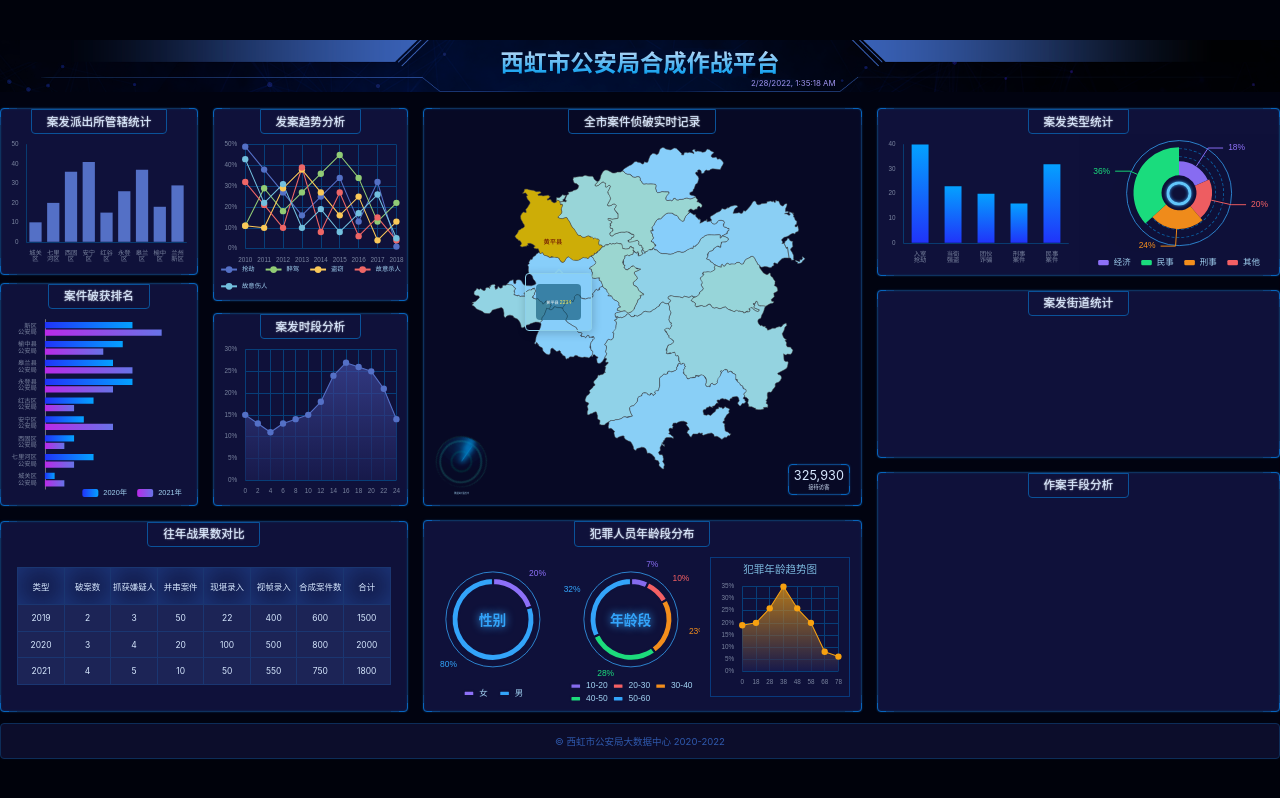
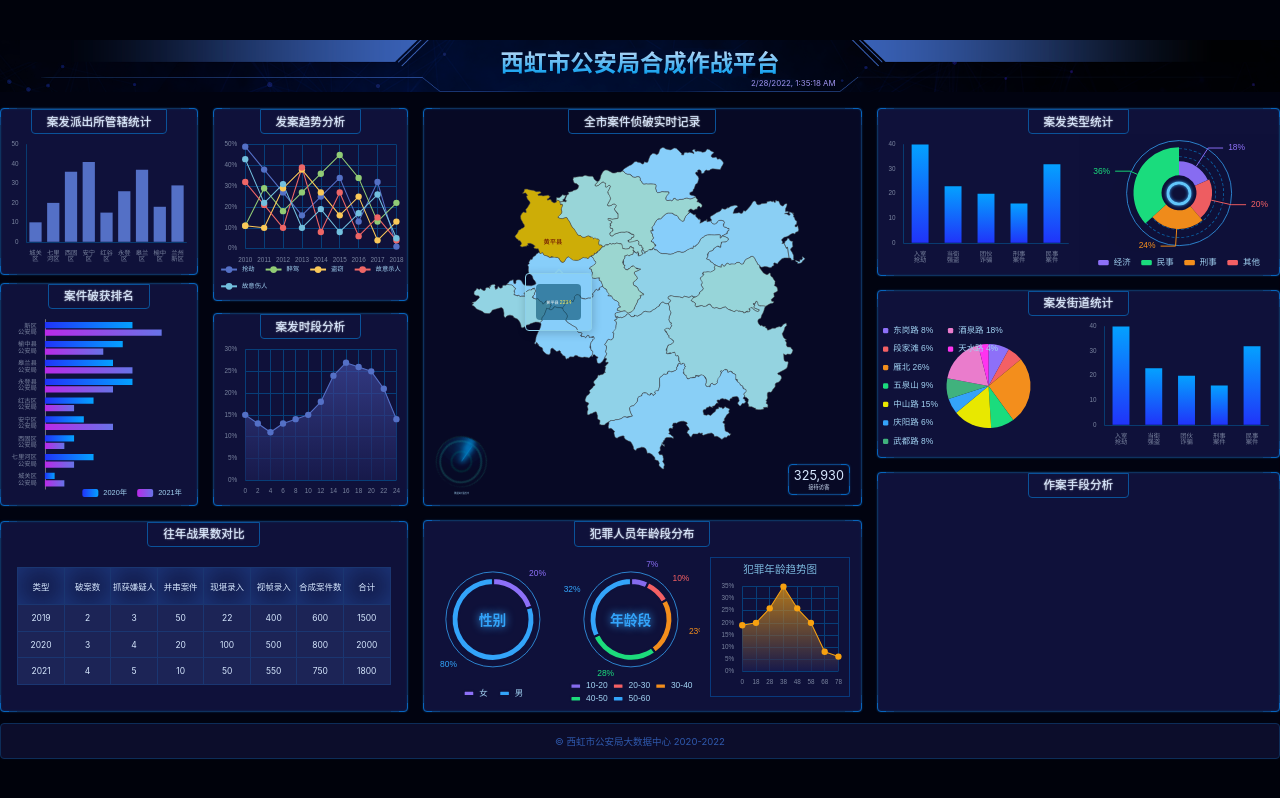
Before and after one commit to GeekyGuang/bigscreen, a React (Vite) app: page / in a window 1280 px wide. Built offline with nearby package versions, Linux system fonts and the light colour scheme.

Commit message:
添加Chart12/13

```diff
--- /dev/null
+++ b/src/components/Chart_12.tsx
@@ -0,0 +1,72 @@
+import React, { useEffect, useRef } from 'react'
+import * as echarts from 'echarts'
+import { createEchartsOptions } from '../shared/create-echart-options'
+import { px } from '../shared/px'
+
+export const Chart12 = () => {
+  const divRef = useRef(null)
+
+  useEffect(() => {
+    const data = [
+      { value: 0.08, name: '东岗路' },
+      { value: 0.06, name: '段家滩' },
+      {value: 0.26, name: '雁北'},
+      {value: 0.09, name: '五泉山'},
+      {value: 0.15, name: '中山路'},
+      {value: 0.06, name: '庆阳路'},
+      {value: 0.08, name: '武都路'},
+      {value: 0.18, name: '酒泉路'},
+      {value: 0.04, name: '天水路'}
+    ]
+
+    var myChart = echarts.init(divRef.current)
+    const color = ['#8d70f8', '#f46064', '#f38e1c', '#1adc7d','#e8e800','#34a3f9','#40b27d','#ea7ccc','#ff33ef']
+    myChart.setOption(
+      createEchartsOptions({
+        color: color,
+        xAxis: { show: false },
+        yAxis: { show: false },
+        grid: {x: 0, x2: 0, y: 0, y2: 0, containLabel: true},
+        legend: {
+          orient: 'vertical',
+          left: 0,
+          top: 'center',
+          itemWidth: px(10),
+          itemHeight: px(10),
+          textStyle: {
+            fontSize: px(16),
+            lineHeight: px(16),
+            color: '#a1d1f1',
+          },
+          formatter(name) {
+            const value = data.filter(i => i.name === name)[0]?.value * 100 + '%';
+            return name + ' ' + value;
+          }
+        },
+        series: [
+          {
+            name: '访问来源',
+            type: 'pie',
+            radius: '60%',
+            // 图例位置
+            center: ['55%', '50%'],
+            avoidLabelOverlap: false,
+            labelLine: {
+              show: false,
+            },
+            label: {
+              show: false,
+            },
+            data: data.map((item, index) => {
+              return { ...item, label: { color: color[index] } }
+            }),
+          },
+        ],
+      })
+    )
+  }, [])
+
+  return (
+        <div className="chart" ref={divRef} />
+  )
+}
--- /dev/null
+++ b/src/components/Chart_13.tsx
@@ -0,0 +1,64 @@
+import React, { useEffect, useRef } from 'react'
+import * as echarts from 'echarts'
+import { px } from '../shared/px'
+import { createEchartsOptions } from '../shared/create-echart-options'
+export const Chart13 = () => {
+  const divRef = useRef(null)
+  useEffect(() => {
+    const myChart = echarts.init(divRef.current)
+    myChart.setOption(
+      createEchartsOptions({
+        xAxis: {
+          data: ['入室抢劫', '当街强盗', '团伙诈骗', '刑事案件', '民事案件'],
+          axisTick: { show: false },
+          axisLine: {
+            lineStyle: { color: '#083B70' },
+          },
+          axisLabel: {
+            formatter(val) {
+              if (val.length > 2) {
+                const array = val.split('')
+                array.splice(2, 0, '\n')
+                return array.join('')
+              }
+              return val
+            },
+          },
+        },
+        yAxis: {
+          axisLine: {
+            show: true,
+            lineStyle: { color: '#083B70' },
+          },
+          // 隐藏网格线
+          splitLine: {
+            show: false,
+          },
+        },
+        series: [
+          {
+            type: 'bar',
+            data: [40, 23, 20, 16, 32],
+            barWidth: px(32),
+            barGap: px(32),
+            itemStyle: {
+              normal: {
+                color: new echarts.graphic.LinearGradient(0, 0, 0, 1, [
+                  {
+                    offset: 1,
+                    color: '#2034f9',
+                  },
+                  {
+                    offset: 0,
+                    color: '#04a1ff',
+                  },
+                ]),
+              },
+            },
+          },
+        ],
+      })
+    )
+  }, [])
+  return <div ref={divRef} className="chart"></div>
+}
--- a/src/pages/home.tsx
+++ b/src/pages/home.tsx
@@ -12,6 +12,8 @@ import { Chart8 } from '../components/Chart_8'
 import { Chart9 } from '../components/Chart_9'
 import { Chart10 } from '../components/Chart_10'
 import { Chart11 } from '../components/Chart_11'
+import { Chart12 } from '../components/Chart_12'
+import { Chart13 } from '../components/Chart_13'
 
 export const Home = () => {
   const year = new Date().getFullYear()
@@ -60,7 +62,10 @@ export const Home = () => {
           </div>
           <div className="bordered row2 案发街道">
             <h2>案发街道统计</h2>
-            <div className="charts"></div>
+            <div className="charts">
+              <Chart12 />
+              <Chart13 />
+            </div>
           </div>
           <div className="bordered row3 作案手段">
             <h2>作案手段分析</h2>
```
